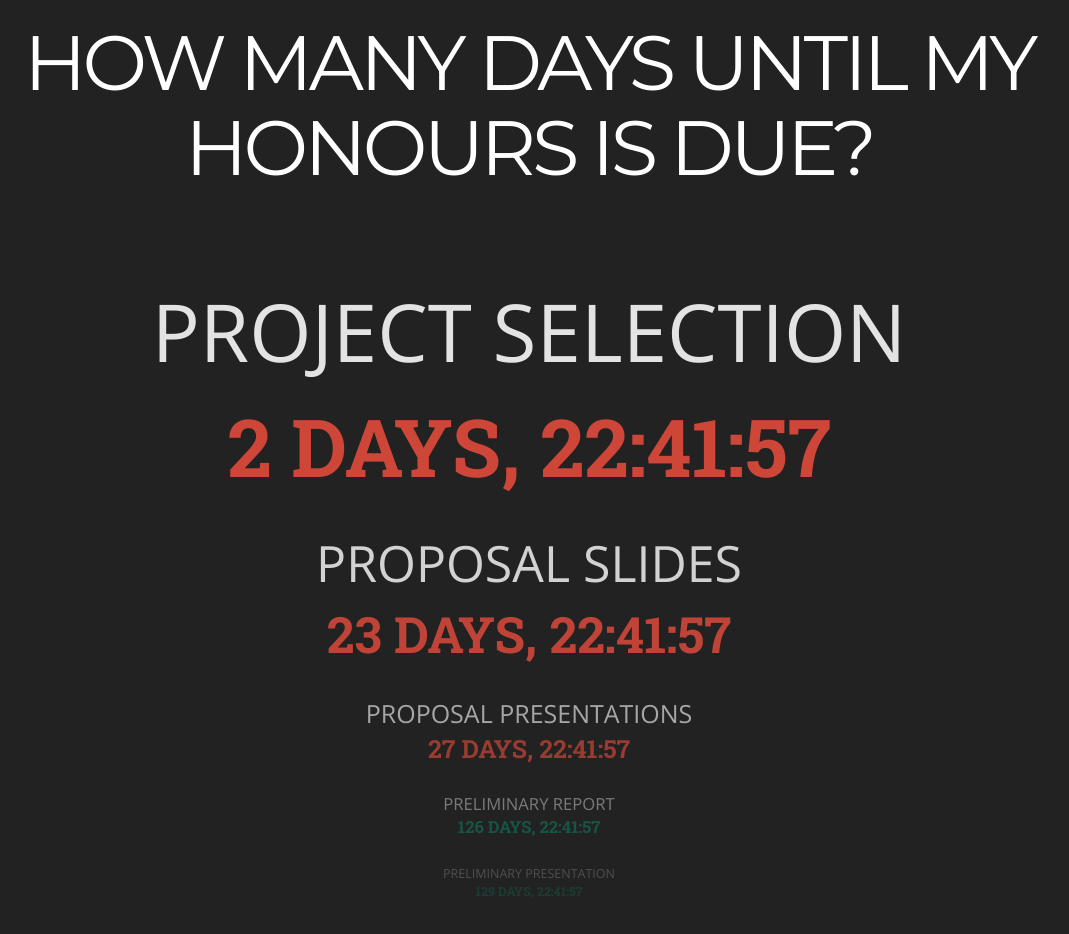
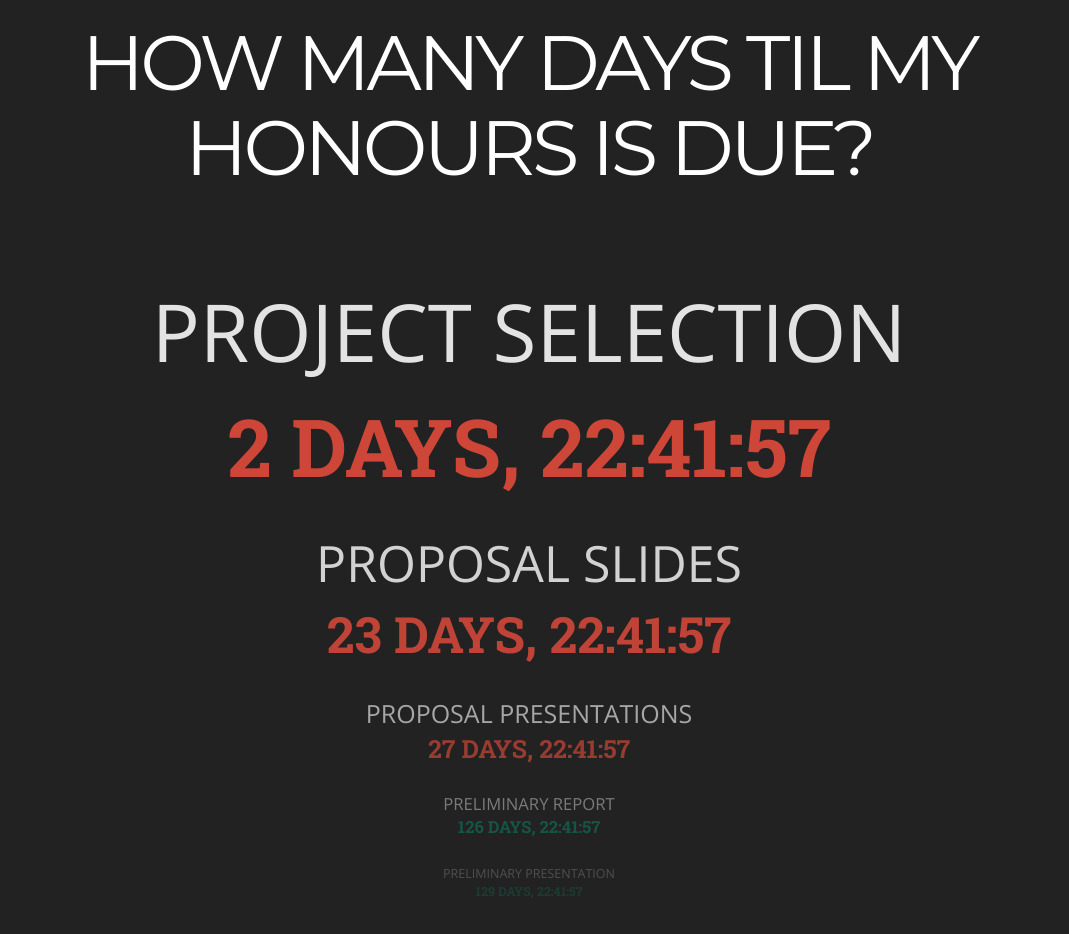
Before and after one commit to ollytheninja/howmanydaysuntilmyhonoursisdue.com, a plain HTML site: page index.html in a window 1280 px wide. Shown: the whole page, without its empty margins (111-1180 px from the left). Drawn offline with nearby package versions, Linux system fonts and the light colour scheme.

Commit message:
Some minor changes

```diff
--- a/index.html
+++ b/index.html
@@ -3,15 +3,18 @@
 		<link href='https://fonts.googleapis.com/css?family=Montserrat:400,700' rel='stylesheet' type='text/css'>
 		<link href='https://fonts.googleapis.com/css?family=Open+Sans:400,700,800' rel='stylesheet' type='text/css'>
 		<link href='https://fonts.googleapis.com/css?family=Roboto+Slab:400,700' rel='stylesheet' type='text/css'>
+
 		<script src="https://code.jquery.com/jquery-2.2.1.min.js"></script>
 		<script src="https://maxcdn.bootstrapcdn.com/bootstrap/3.3.6/js/bootstrap.min.js"></script>
+
 		<link rel="stylesheet" href="https://maxcdn.bootstrapcdn.com/bootstrap/3.3.6/css/bootstrap.min.css"/>
 		<link rel="stylesheet" type="text/css" href="./main.css" />
+
 		<title> HOW MANY DAYS UNTIL MY HONOURS IS DUE ? </title>
 	</head>
 	<body>
 		<div class="container">
-			<h1 class="title">HOW MANY DAYS UNTIL MY HONOURS IS DUE?</h1>
+			<h1 class="title">HOW MANY DAYS TIL MY HONOURS IS DUE?</h1>
 			<div class="hand-ins"></div>
 			<script src="./timer.js"></script>
 		</div>
--- a/main.css
+++ b/main.css
@@ -1,7 +1,3 @@
-html{
-	overflow: hidden;
-}
-
 .container{
 	width: 100%;
 }
--- a/timer.js
+++ b/timer.js
@@ -21,9 +21,7 @@
 }
 
 function renderHandins(){
-
 	$(".hand-ins").empty();
-
 	var ratio = 1.6;
 	var maxSize = 80;
 	var currentHandin = getNextHandInDate();
@@ -75,5 +73,4 @@
 	};
 }
 
-
 setInterval(renderHandins, 1000);
```
Lines whose indentation alone changed are shown as unchanged.
